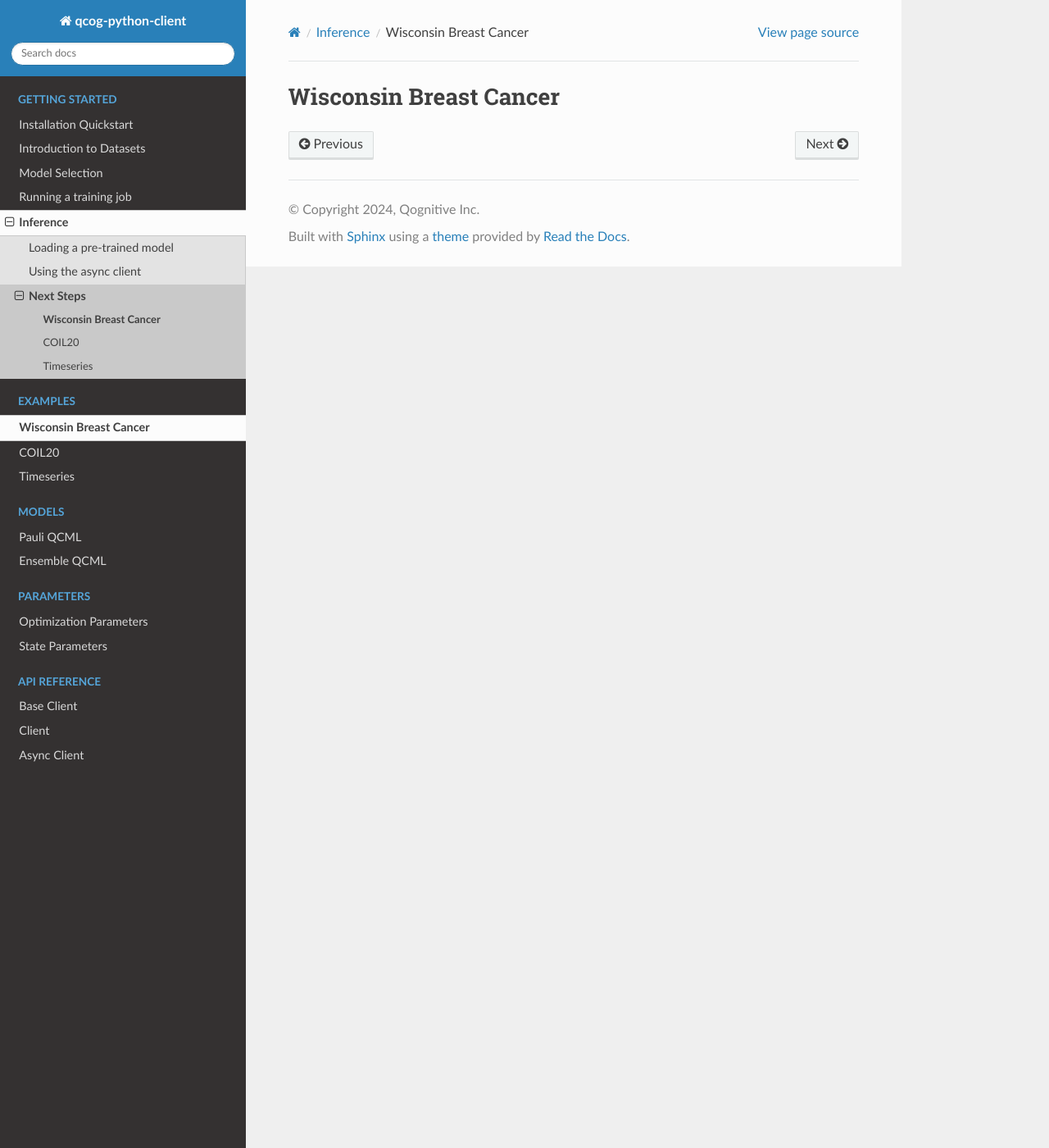
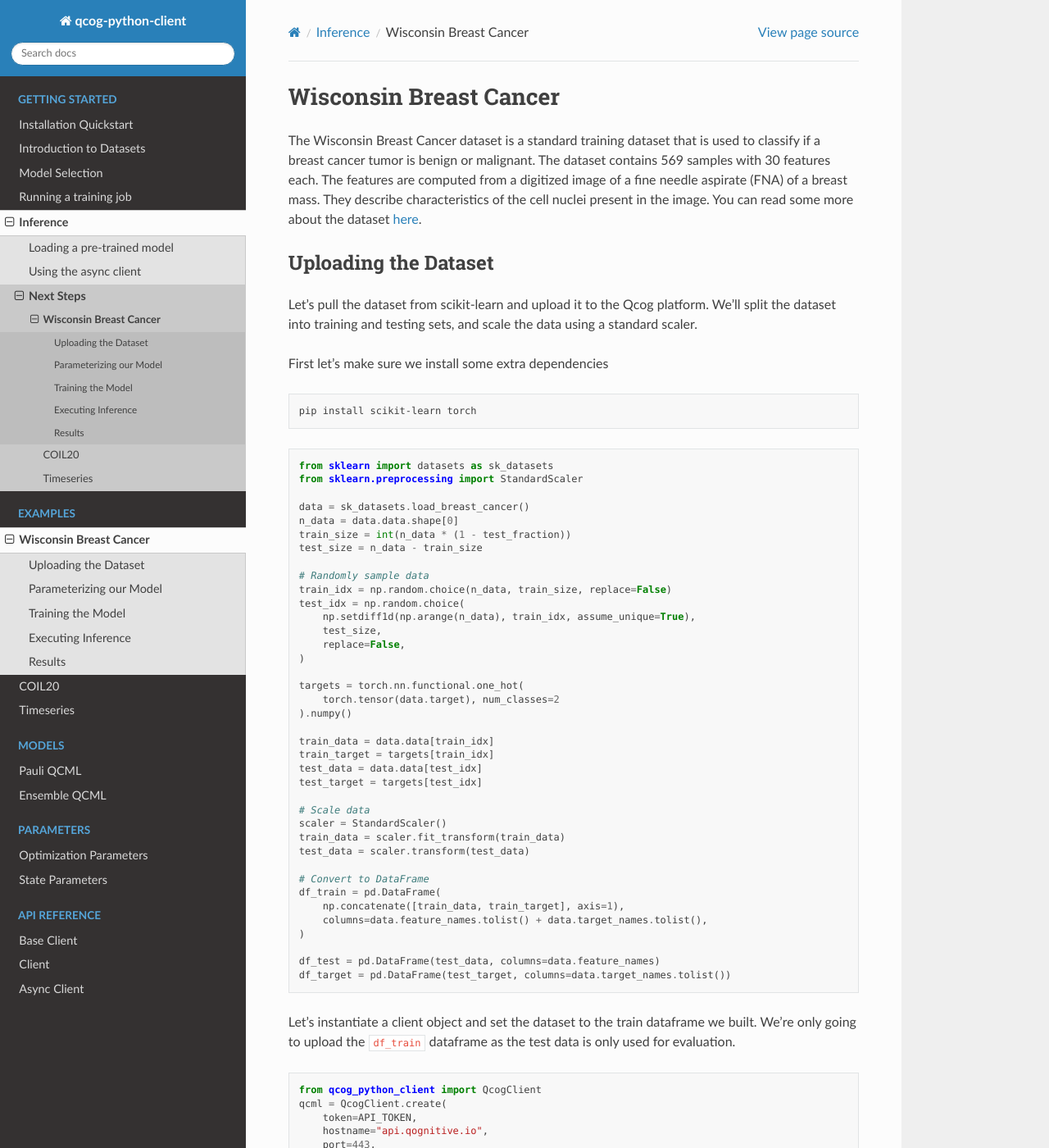
Before and after one commit to qognitive/qcog-python-client, a Sphinx documentation site: the page built from docs/examples/wisconsin.rst, in a window 1280 px wide and 1400 px high. Shown: the whole window at 82% size. Built offline with Sphinx 7.4.7 and the Read the Docs theme 2.0.0, drawn with Linux system fonts in a browser that asks for light colours; some of the changed text lies outside the part shown.

Commit message:
wisconsin

```diff
--- a/docs/examples/wisconsin.rst
+++ b/docs/examples/wisconsin.rst
@@ -1,2 +1,153 @@
 Wisconsin Breast Cancer
 =======================
+
+The Wisconsin Breast Cancer dataset is a standard training dataset that is used to classify if a breast cancer tumor is benign or malignant.  The dataset contains 569 samples with 30 features each.  The features are computed from a digitized image of a fine needle aspirate (FNA) of a breast mass.  They describe characteristics of the cell nuclei present in the image. You can read some more about the dataset `here <https://scikit-learn.org/stable/modules/generated/sklearn.datasets.load_breast_cancer.html>`_.
+
+Uploading the Dataset
+----------------------
+
+Let's pull the dataset from scikit-learn and upload it to the Qcog platform.  We'll split the dataset into training and testing sets, and scale the data using a standard scaler.
+
+First let's make sure we install some extra dependencies
+
+.. code-block:: bash
+
+    pip install scikit-learn torch
+
+
+.. code-block:: python
+
+    from sklearn import datasets as sk_datasets
+    from sklearn.preprocessing import StandardScaler
+
+    data = sk_datasets.load_breast_cancer()
+    n_data = data.data.shape[0]
+    train_size = int(n_data * (1 - test_fraction))
+    test_size = n_data - train_size
+
+    # Randomly sample data
+    train_idx = np.random.choice(n_data, train_size, replace=False)
+    test_idx = np.random.choice(
+        np.setdiff1d(np.arange(n_data), train_idx, assume_unique=True),
+        test_size,
+        replace=False,
+    )
+
+    targets = torch.nn.functional.one_hot(
+        torch.tensor(data.target), num_classes=2
+    ).numpy()
+
+    train_data = data.data[train_idx]
+    train_target = targets[train_idx]
+    test_data = data.data[test_idx]
+    test_target = targets[test_idx]
+
+    # Scale data
+    scaler = StandardScaler()
+    train_data = scaler.fit_transform(train_data)
+    test_data = scaler.transform(test_data)
+
+    # Convert to DataFrame
+    df_train = pd.DataFrame(
+        np.concatenate([train_data, train_target], axis=1),
+        columns=data.feature_names.tolist() + data.target_names.tolist(),
+    )
+
+    df_test = pd.DataFrame(test_data, columns=data.feature_names)
+    df_target = pd.DataFrame(test_target, columns=data.target_names.tolist())
+
+Let's instantiate a client object and set the dataset to the train dataframe we built.  We're only going to upload the ``df_train`` dataframe as the test data is only used for evaluation.
+
+.. code-block:: python
+
+    from qcog_python_client import QcogClient
+    qcml = QcogClient.create(
+        token=API_TOKEN,
+        hostname="api.qognitive.io",
+        port=443,
+        verify=False,
+        secure=True,
+    )
+    qcml.data(df_train)
+
+
+Parameterizing our Model
+------------------------
+
+Let's pick an Ensemble model to run.
+
+.. code-block:: python
+
+    qcml = qcml.ensemble(
+        operators=df_train.columns.tolist(),
+        dims=64,
+        axes=64
+    )
+
+Here we remember our operators have to match the dataset that we are going to run.
+
+Training the Model
+------------------
+
+Now set some training specific parameters and execute the training.
+
+.. code-block:: python
+
+    qcml = qcml.train(
+        batch_size=64,
+        num_passes=10,
+        weight_optimization={
+            "learning_rate": 1e-3,
+            "iterations": 5,
+            "optimization_method": "GRAD"
+        },
+        get_states_extra={
+            "state_method": "LOBPCG_FAST",
+            "iterations": 10,
+            "learning_rate_axes": 1e-3
+        }
+    )
+    qcml.wait_for_training()
+    print(qcml.trained_model["guid"])
+
+.. note::
+
+    The training process may take a while to complete, here we call ``wait_for_training`` which will block until training is complete.
+
+.. note::
+
+    We print out the trained model ``guid`` so we can use it in a different interpreter session if needed.
+
+Executing Inference
+-------------------
+
+If you are running in the same session you can skip the next step, but if you are running in a different session you can load the model using the ``guid`` we printed out.
+
+.. code-block:: python
+
+    qcml = qcml.preloaded_model(MODEL_GUID)
+
+With our trained model loaded into the client, we can now run inference on the dataset.
+
+.. code-block:: python
+
+    result_df = qcml.inference(
+        data=df_test,
+        batch_size=4,
+        get_states_extra={
+            "state_method": "LOBPCG_FAST",
+            "iterations": 20,
+            "tolerance": 1e-6
+        }
+    )
+    num_correct = (
+        result_df.idxmax(axis=1) == df_target.idxmax(axis=1)
+    ).sum()
+    print(f"Correct: {num_correct * 100 / len(df.test):.2f}% out of {len(df.test)}")
+
+Results
+-------
+
+.. note::
+
+    TODO we should put some example results in here!
```
Also changed, not shown: docs/examples/coil20.rst (+7 -6 lines).
